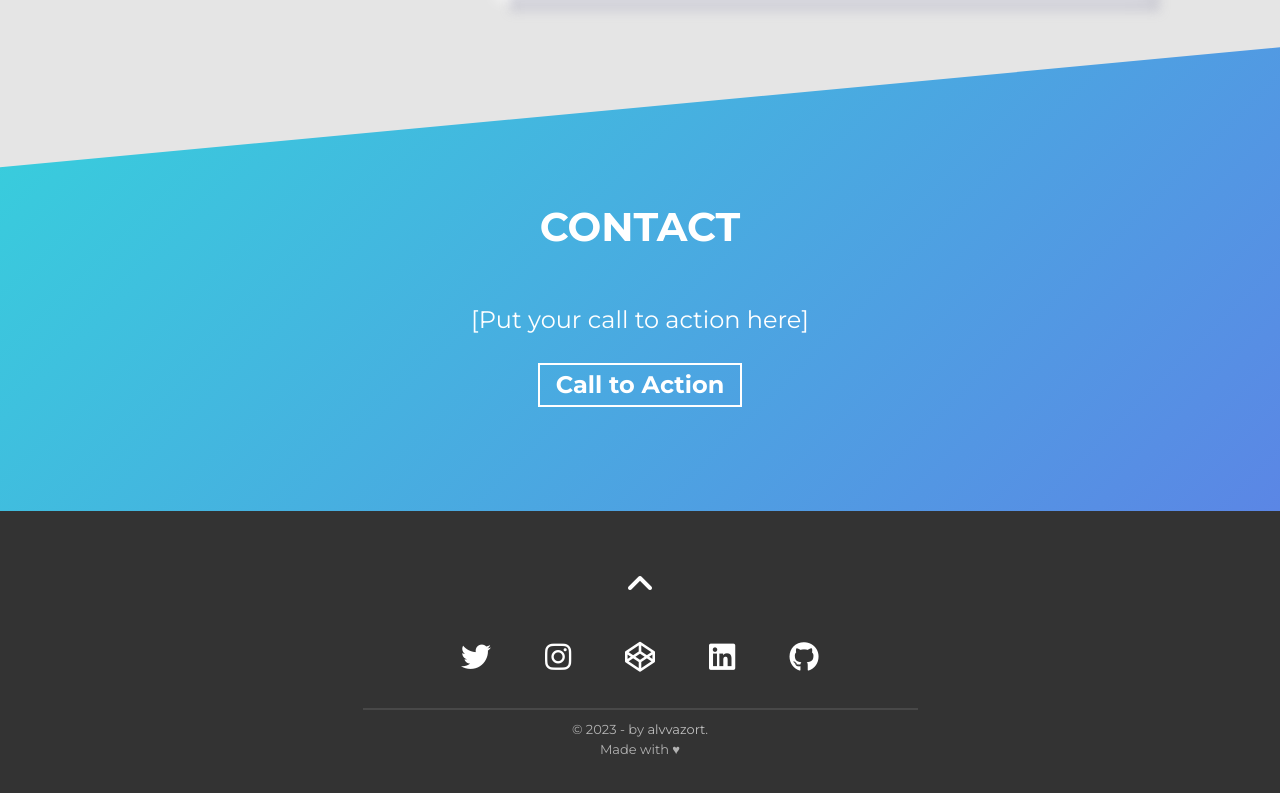
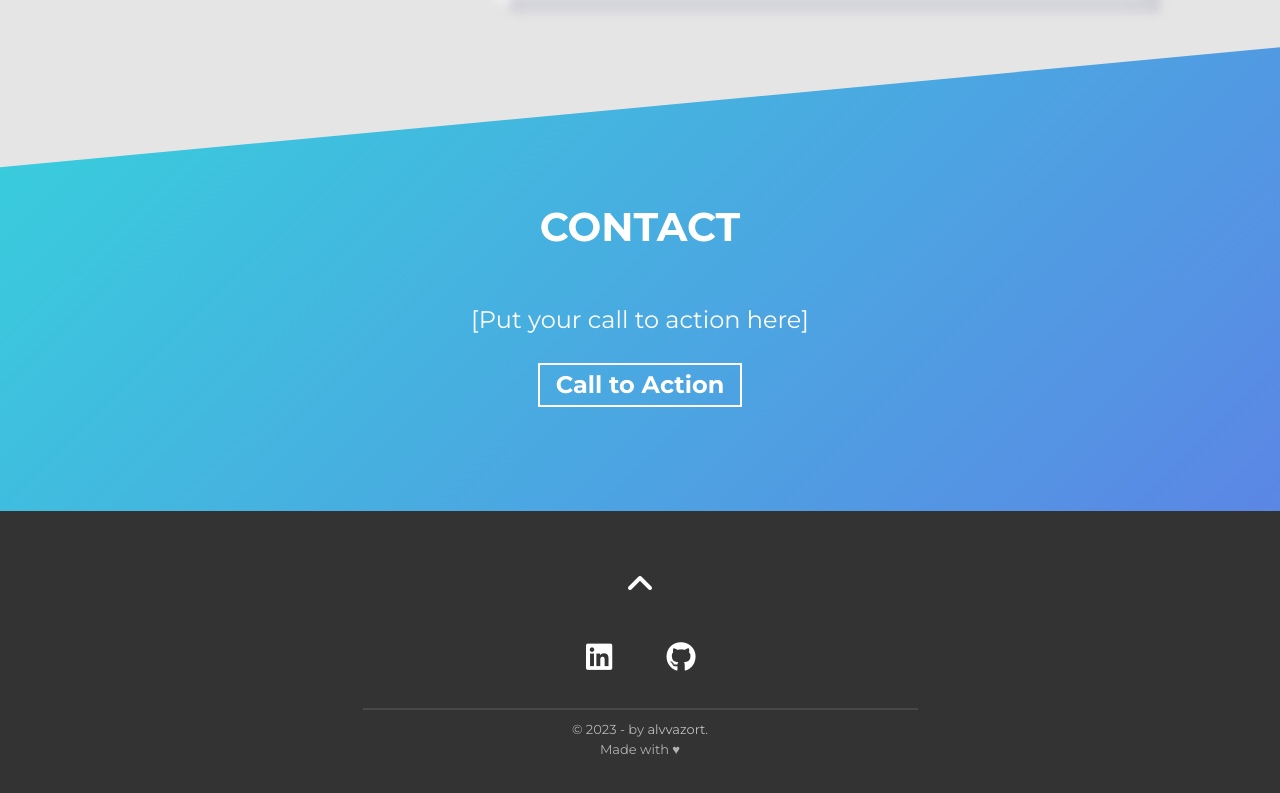
Before and after one commit to alvvazort/alvvazort.github.io, a plain HTML site: page index.html in a window 1280 px wide. Shown: the part 2772-3565 px from the top of the page. Drawn offline with Linux system fonts and the light colour scheme.

Commit message:
Update index.html

```diff
--- a/index.html
+++ b/index.html
@@ -276,30 +276,6 @@ Have fun creating your portfolio on this template!!! -->
             href="#!"
             target="_blank"
             rel="noopener noreferrer"
-            aria-label="twitter"
-          >
-            <i class="fa-brands fa-twitter"></i>
-          </a>
-          <a
-            href="#!"
-            target="_blank"
-            rel="noopener noreferrer"
-            aria-label="instagram"
-          >
-            <i class="fa-brands fa-instagram"></i>
-          </a>
-          <a
-            href="#!"
-            target="_blank"
-            rel="noopener noreferrer"
-            aria-label="codepen"
-          >
-            <i class="fa-brands fa-codepen"></i>
-          </a>
-          <a
-            href="#!"
-            target="_blank"
-            rel="noopener noreferrer"
             aria-label="linkedin"
           >
             <i class="fa-brands fa-linkedin"></i>
```
